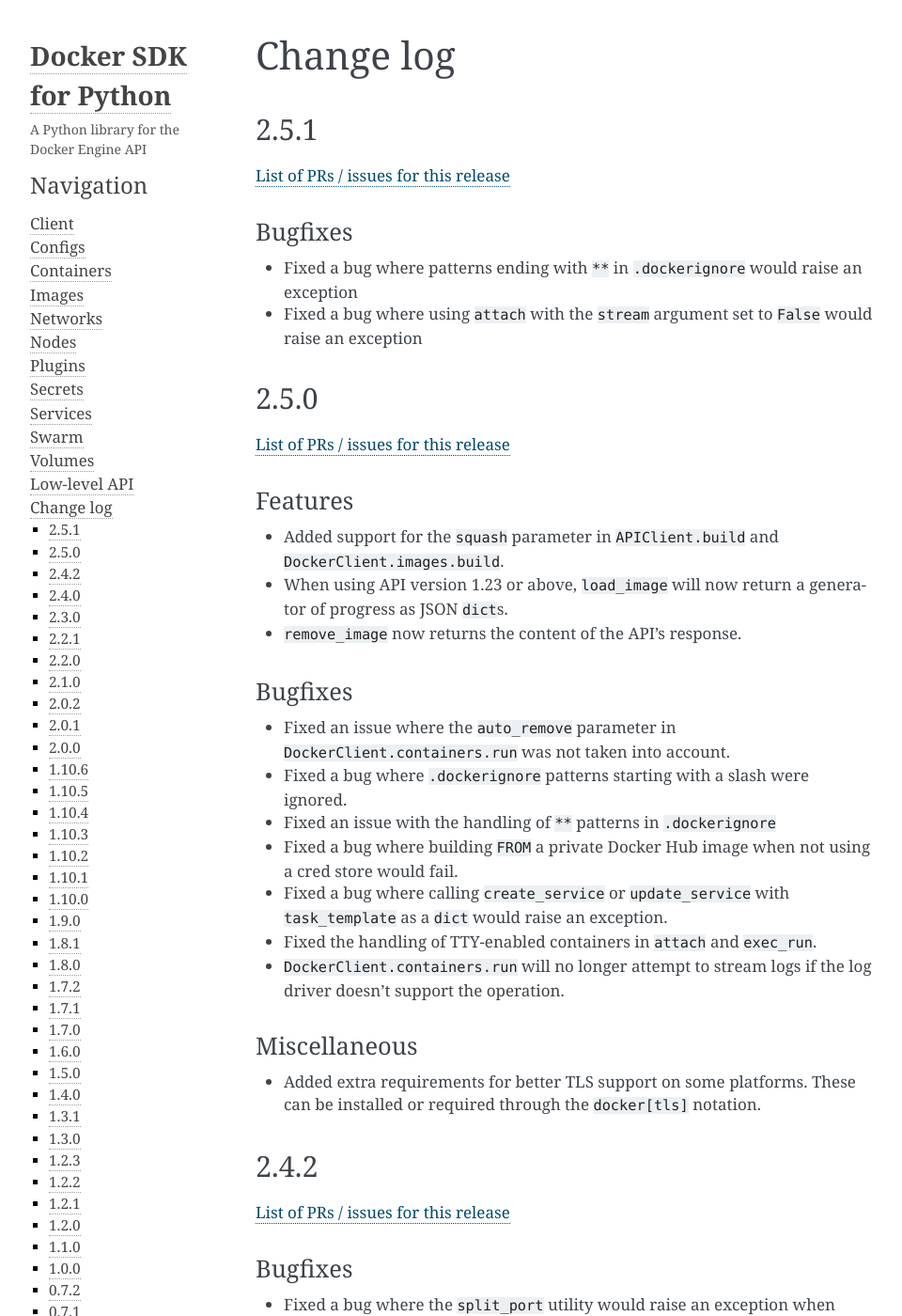
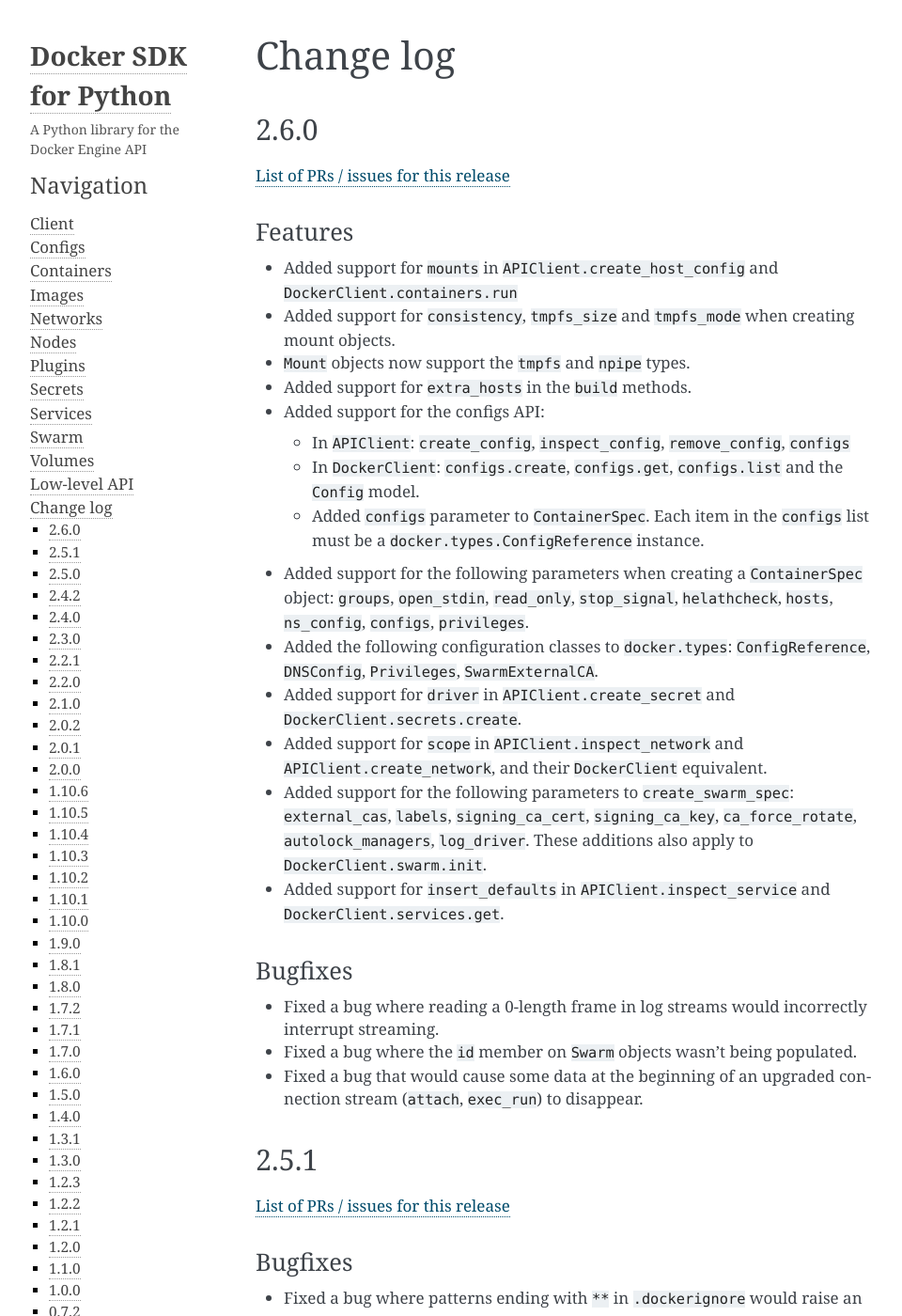
Before and after one commit to docker/docker-py, a Sphinx documentation site: the page built from docs/change-log.md, in a window 1280 px wide and 1400 px high. Shown: the whole window at 94% size, without its empty margins (148-1108 px from the left). Built offline with Sphinx 7.4.7, drawn with Linux system fonts in a browser that asks for light colours; pages that are not in the unit, such as notebooks, are missing from menus.

Commit message:
Bump 2.6.0
Signed-off-by: Joffrey F <joffrey@docker.com>

```diff
--- a/docker/version.py
+++ b/docker/version.py
@@ -1,2 +1,2 @@
-version = "2.5.1"
+version = "2.6.0"
 version_info = tuple([int(d) for d in version.split("-")[0].split(".")])
--- a/docs/change-log.md
+++ b/docs/change-log.md
@@ -1,5 +1,49 @@
 Change log
 ==========
+
+2.6.0
+-----
+
+[List of PRs / issues for this release](https://github.com/docker/docker-py/milestone/34?closed=1)
+
+### Features
+
+* Added support for `mounts` in `APIClient.create_host_config` and
+  `DockerClient.containers.run`
+* Added support for `consistency`, `tmpfs_size` and `tmpfs_mode` when
+  creating mount objects.
+* `Mount` objects now support the `tmpfs` and `npipe` types.
+* Added support for `extra_hosts` in the `build` methods.
+* Added support for the configs API:
+    * In `APIClient`: `create_config`, `inspect_config`, `remove_config`,
+      `configs`
+    * In `DockerClient`: `configs.create`, `configs.get`, `configs.list` and
+      the `Config` model.
+    * Added `configs` parameter to `ContainerSpec`. Each item in the `configs`
+      list must be a `docker.types.ConfigReference` instance.
+* Added support for the following parameters when creating a `ContainerSpec`
+  object: `groups`, `open_stdin`, `read_only`, `stop_signal`, `helathcheck`,
+  `hosts`, `ns_config`, `configs`, `privileges`.
+* Added the following configuration classes to `docker.types`:
+  `ConfigReference`, `DNSConfig`, `Privileges`, `SwarmExternalCA`.
+* Added support for `driver` in `APIClient.create_secret` and
+  `DockerClient.secrets.create`.
+* Added support for `scope` in `APIClient.inspect_network` and
+  `APIClient.create_network`, and their `DockerClient` equivalent.
+* Added support for the following parameters to `create_swarm_spec`:
+  `external_cas`, `labels`, `signing_ca_cert`, `signing_ca_key`,
+  `ca_force_rotate`, `autolock_managers`, `log_driver`. These additions
+  also apply to `DockerClient.swarm.init`.
+* Added support for `insert_defaults` in `APIClient.inspect_service` and
+  `DockerClient.services.get`.
+
+### Bugfixes
+
+* Fixed a bug where reading a 0-length frame in log streams would incorrectly
+  interrupt streaming.
+* Fixed a bug where the `id` member on `Swarm` objects wasn't being populated.
+* Fixed a bug that would cause some data at the beginning of an upgraded
+  connection stream (`attach`, `exec_run`) to disappear.
 
 2.5.1
 -----
```
